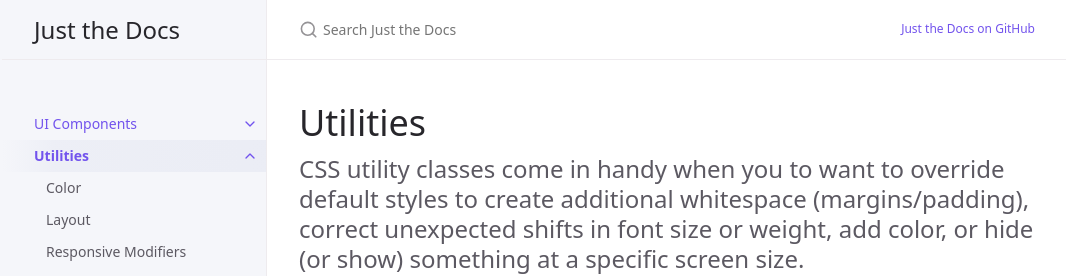
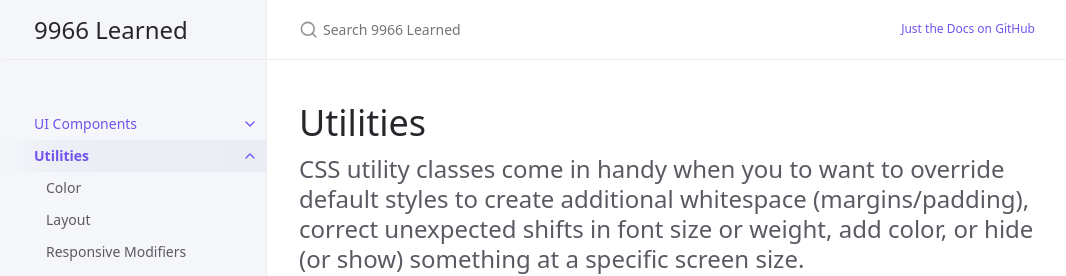
Before and after one commit to junhyo-park/learned, a Jekyll site: the page built from docs/utilities/utilities.md, in a window 1280 px wide. Shown: the top 276 px of the page, without its empty margins (105-1171 px from the left). Built offline with Jekyll 4.4.1, drawn with Linux system fonts in a browser that asks for light colours.

Commit message:
baseurl edited

```diff
--- a/_config.yml
+++ b/_config.yml
@@ -13,10 +13,10 @@
 # you will see them accessed via {{ site.title }}, {{ site.github_repo }}, and so on.
 # You can create any custom variable you would like, and they will be accessible
 # in the templates via {{ site.myvariable }}.
-title: Just the Docs
-description: A Jekyll theme for documentation
-baseurl: "" # the subpath of your site, e.g. /blog
-url: "http://junhyo-park.github.io/learned" # the base hostname & protocol for your site, e.g. http://example.com
+title: 9966 Learned
+description: Today Taka learned
+baseurl: "/learned" # the subpath of your site, e.g. /blog
+url: "https://junhyo-park.github.io/" # the base hostname & protocol for your site, e.g. http://example.com
 
 permalink: pretty
 exclude: ["node_modules/", "*.gemspec", "*.gem", "Gemfile", "Gemfile.lock", "package.json", "package-lock.json",  "script/", "LICENSE.txt", "lib/", "bin/", "README.md", "Rakefile"
```
